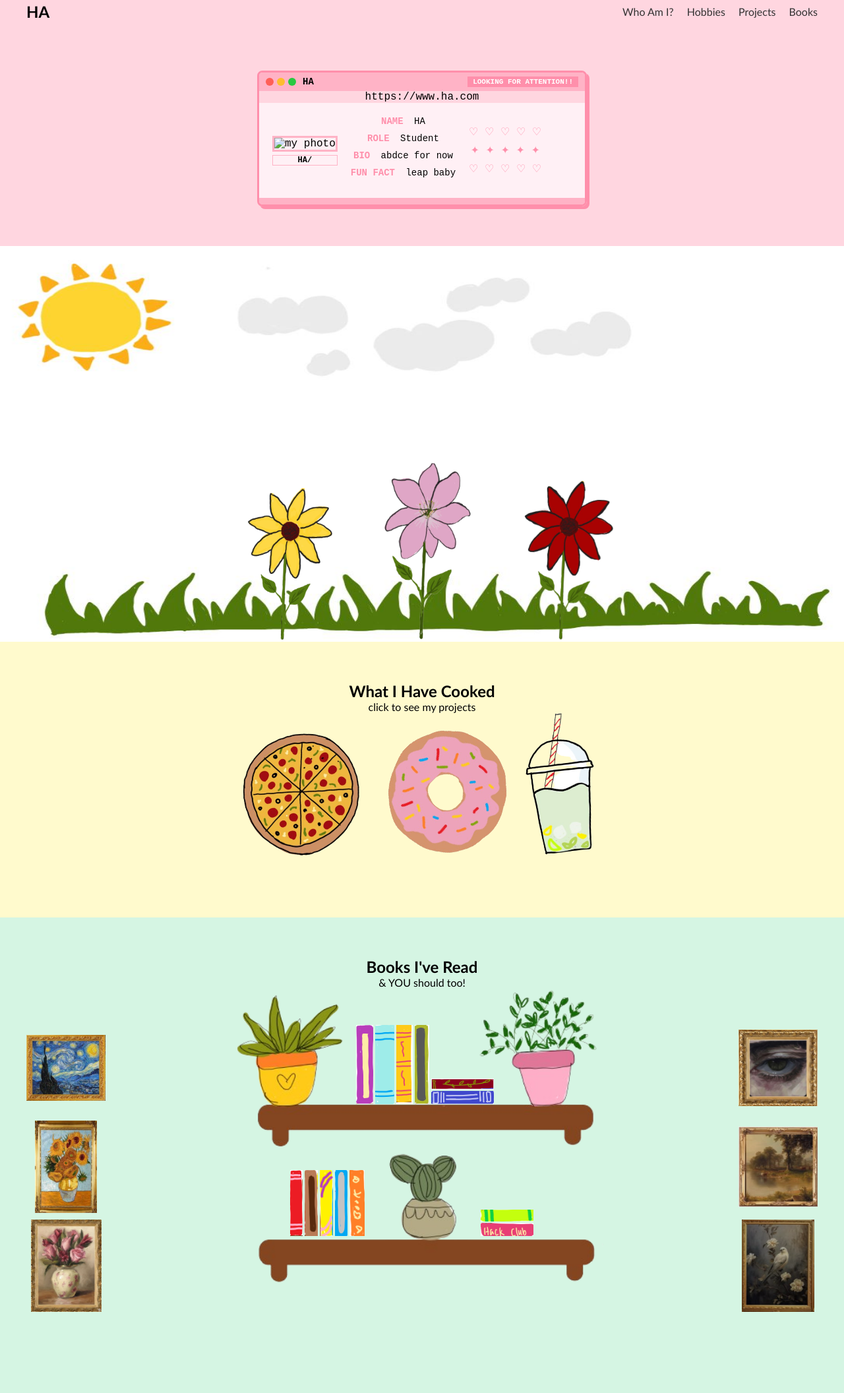
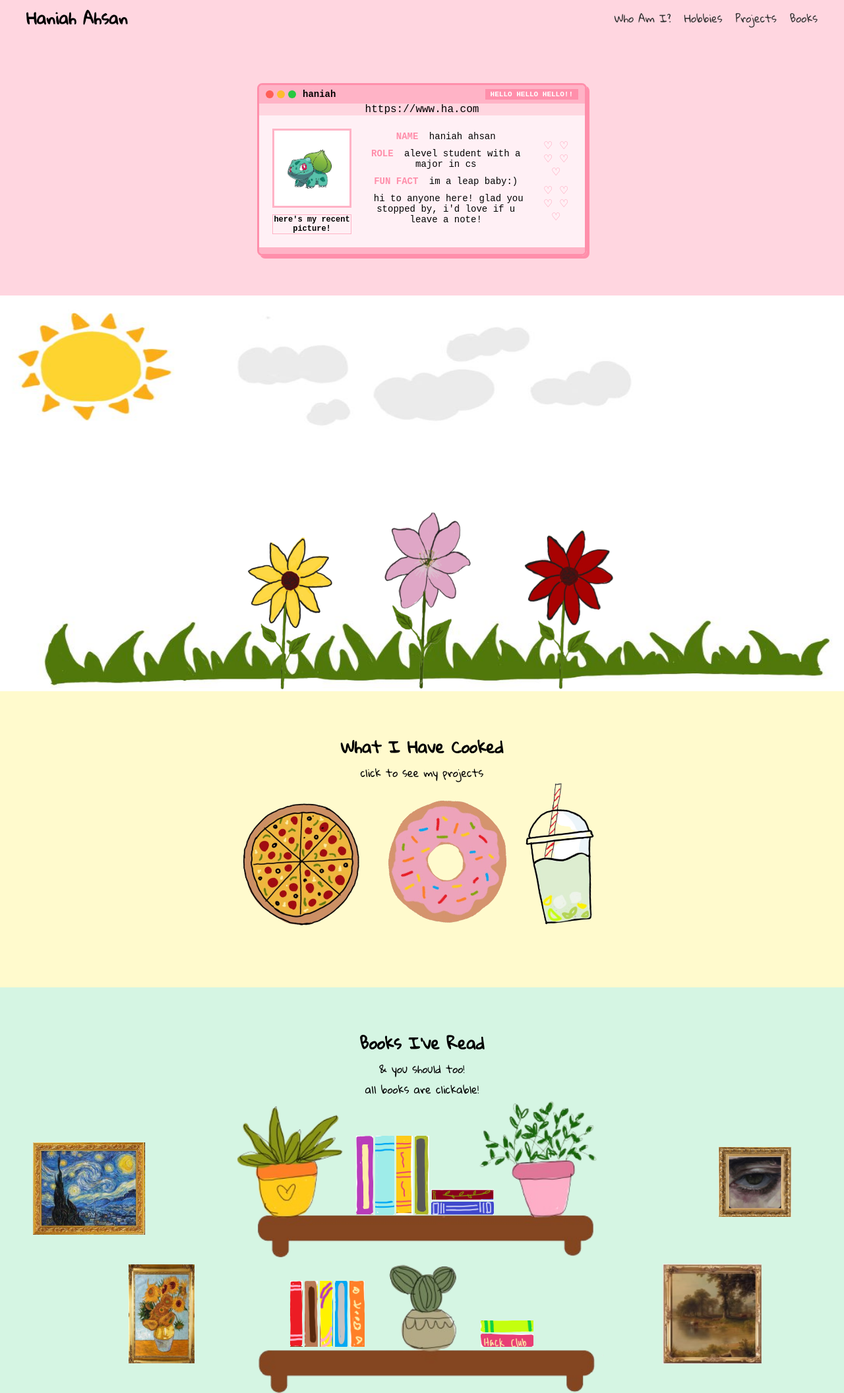
Before and after one commit to hahaniah/intro-website, a plain HTML site: page index.html in a window 1280 px wide. Shown: the part 12-2124 px from the top of the page at 66% size. Drawn offline with Linux system fonts and the light colour scheme; a web font is replaced by a local one.

Commit message:
fixing text and deets etc

```diff
--- a/index.html
+++ b/index.html
@@ -1,13 +1,13 @@
 <!DOCTYPE html>
 <html lang="eng">
 <head>
-  <title>HA</title>
-  <link href="https://fonts.googleapis.com/css2?family=Nunito:wght@400;700;800&display=swap" rel="stylesheet">
+  <title>Haniah Ahsan</title>
+  <link href="https://fonts.googleapis.com/css2?family=Galindo&family=Gloria+Hallelujah&display=swap" rel="stylesheet">
   <link rel="stylesheet" href="style.css">
-  </head>
+</head>
   <body>
  <nav>
-      <span class="logo">HA</span>
+      <span class="logo">Haniah Ahsan</span>
       <ul>
         <li><a href="#about">Who Am I?</a></li>
         <li><a href="#hobbies">Hobbies</a></li>
@@ -25,26 +25,25 @@
         <span class="dot yellow"></span>
         <span class="dot green"></span>
       </div>
-      <span class="card-title">HA</span>
-      <span class="card-search">LOOKING FOR ATTENTION!!</span>
+      <span class="card-title">haniah</span>
+      <span class="card-search">HELLO HELLO HELLO!!</span>
     </div>
      <div class="card-urlbar">
       <span class="card-url"> https://www.ha.com</span>
     </div>
     <div class="card-body">
       <div class="card-photo">
-        <img src="photo.jpg" alt="my photo">
-        <p class="photo-label">HA/</p>
+        <img src="my photo.jfif" alt="my photo">
+        <p class="photo-label">here's my recent picture!</p>
       </div>
       <div class="card-info">
-        <p><span class="label">NAME</span>  HA</p>
-        <p><span class="label">ROLE</span> Student</p>
-        <p><span class="label">BIO</span> abdce for now</p>
-        <p><span class="label">FUN FACT</span> leap baby </p>
+        <p><span class="label">NAME</span>  haniah ahsan</p>
+        <p><span class="label">ROLE</span> alevel student with a major in cs</p>
+                <p><span class="label">FUN FACT</span> im a leap baby:) </p>
+        <p><span class="label"></span> hi to anyone here! glad you stopped by, i'd love if u leave a note!</p>
       </div>
     <div class="card-extra">
       <p>♡ ♡ ♡ ♡ ♡</p>
-        <p>✦ ✦ ✦ ✦ ✦</p>
         <p>♡ ♡ ♡ ♡ ♡</p>
     </div>
     </div>
@@ -68,6 +67,7 @@
         <div class="modal-title"> Hobby 1 🌸</div>
         <div class="modal-content">
           <p>READING</p>
+          <p>i wish i could read all the time:/ feel free to leave any book recs<3 </p>
         </div>
         <button onclick="closeModal('hobby1')">close ✕</button>
         </div>
@@ -78,6 +78,7 @@
         <div class="modal-title"> Hobby 2 🌸</div>
         <div class="modal-content">
         <p> Skating</p>
+        <p>very questionable skills to be honest</p>
         </div>
         <button onclick="closeModal('hobby2')">close ✕</button>
         </div>
@@ -88,6 +89,7 @@
         <div class="modal-title"> Hobby 3 🌸</div>
         <div class="modal-content">
         <p> Writing</p>
+        <p> i don't write as much as i'd like to, hopefully i can get back to it very soon! will link my substack soon too!</p>
         </div>
         <button onclick="closeModal('hobby3')">close ✕</button>
         </div>
@@ -108,24 +110,28 @@
 
       <div id="modal1" class="modal">
         <div class="modal-box">
-          <h3>Robot Arm </h3>
-          <p>Built a functional robot arm from scratch!</p>
+          <h3>digital flowers! </h3>
+          <p>I built this cute site where you can send flowers to your loved ones!!</p>
+          <a href="https://hahaniah.github.io/digital-flowers/index.html" target="_blank">link</a>
         <button onclick="closeModal('modal1')">close X</button>
         </div>
       </div>
 
       <div id="modal2" class="modal">
         <div class="modal-box">
-          <h3>3D Circuit</h3>
-          <p>Designed and built a 3D circuit from scratch!</p>
+          <h3>custom keeb</h3>
+          <p>i built a customized keyboard from scratch!
+            <a href="" target="_blank">link</a>
+          </p>
         <button onclick="closeModal('modal2')">close X</button>
         </div>
       </div>
 
       <div id="modal3" class="modal">
         <div class="modal-box">
-          <h3>Anti-Gravity Runner</h3>
-          <p>Made a anti-gravity platform runner on Godot for DayDream!</p>
+          <h3>sugar rocket!</h3>
+          <p>i built a small sugar rocket in school</p>
+          <p> link</p>
         <button onclick="closeModal('modal3')">close X</button>
         </div>
       </div>
@@ -135,18 +141,19 @@
 
     <section id="books">
       <h2>Books I've Read</h2>
-      <p>& YOU should too!</p>
+      <p>& you should too!</p>
+      <p> all books are clickable!</p>
       <div class="shelf-scene">
         <div class="gallery-left">
-          <img src="painting1.PNG" class="painting">
-          <img src="painting2.PNG" class="painting">
-          <img src="painting3.PNG" class="painting">
+          <img src="painting1.PNG" class="painting p1">
+          <img src="painting2.PNG" class="painting p2">
+          <img src="painting3.PNG" class="painting p3">
           </div>
  <img src="bookrack-removebg-preview.png" alt="bookshelf" class="shelf-bg">
  <div class="gallery-right">
-          <img src="painting4.PNG" class="painting">
-          <img src="painting5.PNG" class="painting">
-          <img src="painting6.PNG" class="painting">
+          <img src="painting4.PNG" class="painting p4">
+          <img src="painting5.PNG" class="painting p5">
+          <img src="painting6.PNG" class="painting p6">
           </div>
   <div class="books-row top-shelf">
     <img src="book 1.PNG" class="book upright" onclick="openModal('book1')">
@@ -171,7 +178,7 @@
     </div>
   </div>
 </div>
-<a href="YOUR GOODREADS LINK" class="goodreads-btn">My Goodreads</a>
+<a href="https://www.goodreads.com/user/show/132027794-haniahaha" class="goodreads-btn">My Goodreads</a>
  </section>
 
  <div class="modal" id="book1"><div class="modal-box"><div class="modal-title"> Book 1</div><div class="modal-content"><p><b>The Nightingale</b></p><p>by Kristin Hannah</p></div><button onclick="closeModal('book1')">close ✕</button></div></div>
@@ -196,7 +203,7 @@
 <a href="https://instagram.com/haniah.ahsan">Instagram</a>
 <a href="#">Facebook</a>
 <a href="https://www.linkedin.com/in/haniah-a-12a1252b3/">LinkedIn</a>
-<a href="#">Github</a>
+<a href="https://github.com/hahaniah">Github</a>
       </div>
     </footer>
     <script>
--- a/style.css
+++ b/style.css
@@ -5,7 +5,7 @@
 }
 
 body {
-  font-family: 'Trebuchet MS', sans-serif;
+  font-family: 'Gloria Hallelujah', cursive;
   background-color: #fff0f5;
 }
 
@@ -427,32 +427,19 @@ footer {
   margin-bottom: 20px;
 }
 .painting {
-  width: 180px;
-  height: 220px;
-  object-fit: cover;
-
-}
-.gallery-left {
-  position:absolute;
-  left: 0;
-  top: 50px;
-  display: flex;
-  flex-direction: column;
-  gap: 10px;
-  z-index: 1;
-}
-.gallery-right {
   position: absolute;
-  right: 0;
-  top: 50px;
-  display: flex;
-  flex-direction: column;
-  gap: 10px;
-  z-index: 1;
-}
-.painting {
   width: 120px;
   height: 140px;
   object-fit: contain;
+}
 
+.p1 { top: 30px; left: 10px; width: 170px; height: 210px; }
+.p2 { top: 250px; left: 140px; width: 130px; height: 150px; }
+.p3 { top: 450px; left: 5px; width: 160px; height: 150px; }
+.p4 { top: 50px; right: 40px; width: 110px; height: 150px; }
+.p5 { top: 230px; right: 85px; width: 150px; height: 190px; }
+.p6 { top: 450px; right: 30px; width: 120px; height: 160px; }
+
+h1, h2, h3 {
+  font-family: 'Gloria Hallelujah', cursive;
 }
```
Also changed, not shown: my photo.jfif (added).
